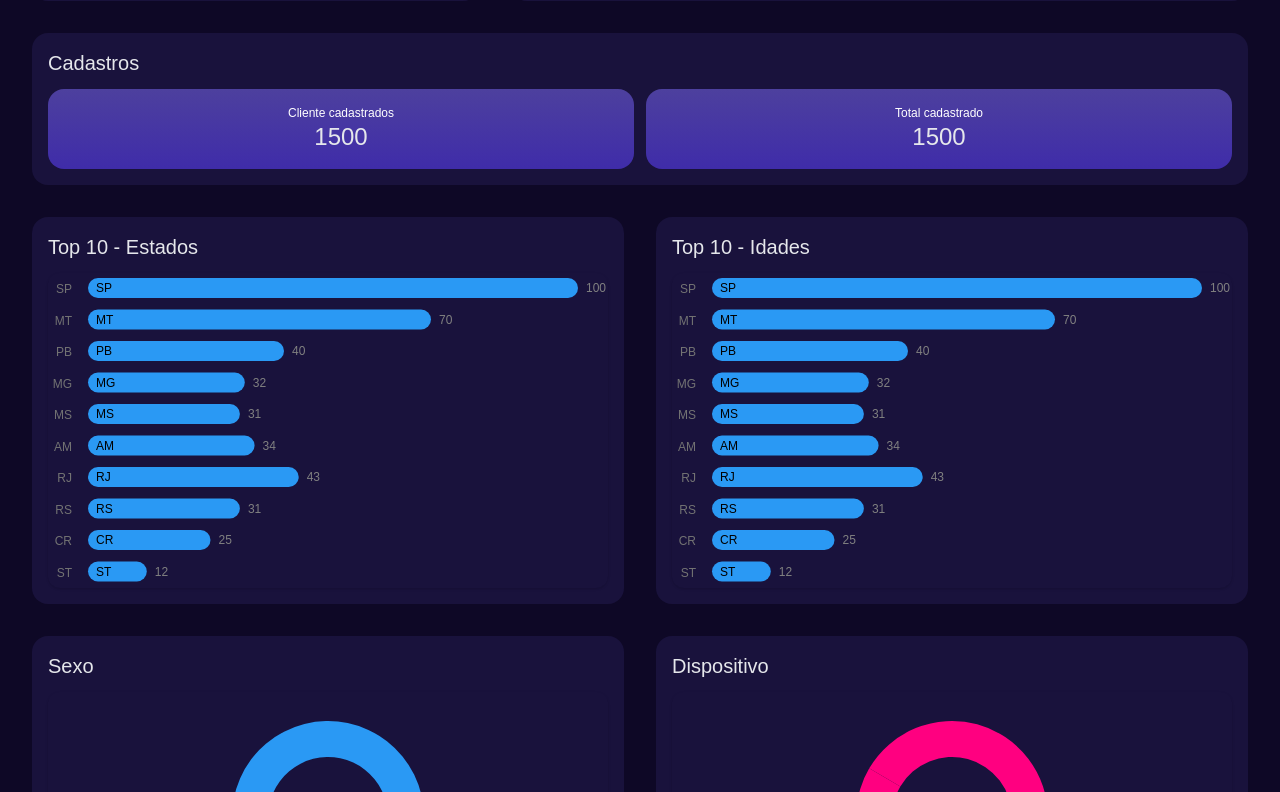
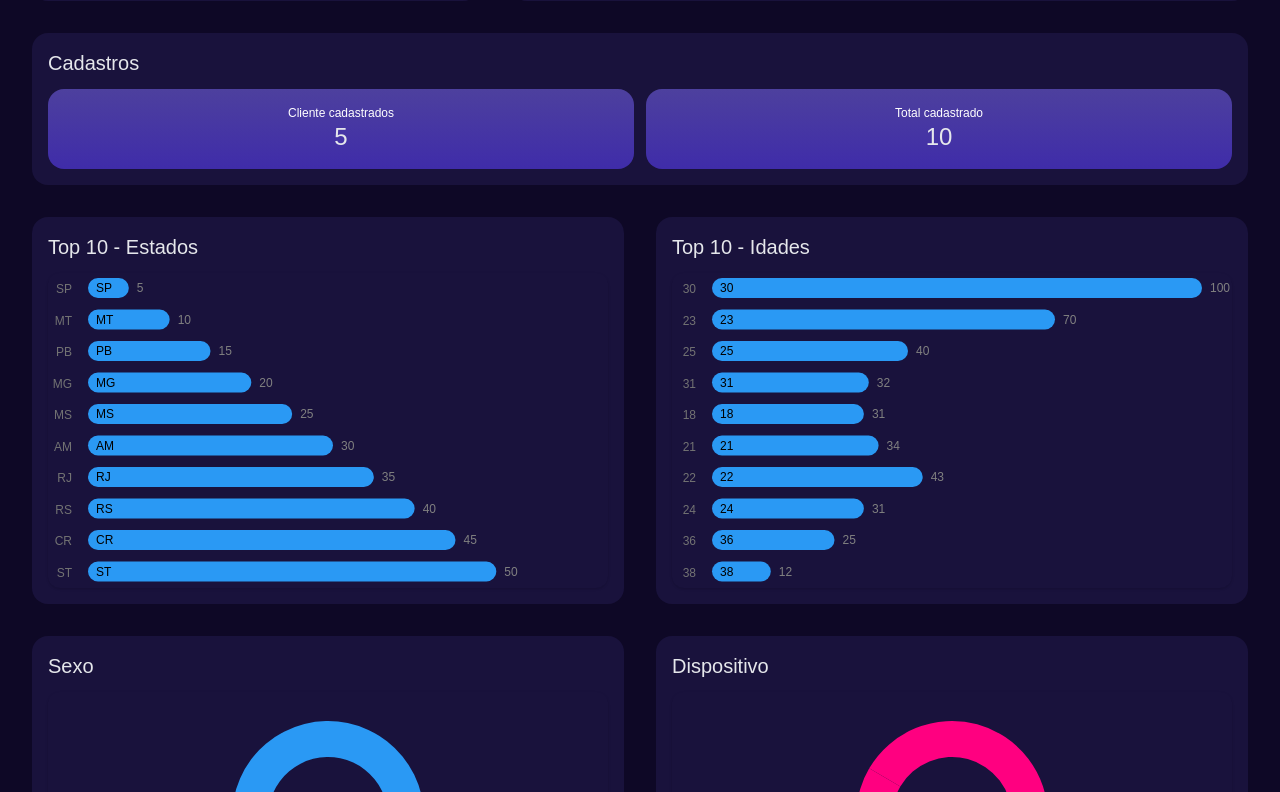
Before and after one commit to joaovrcosta/dashboard-ks, a Next.js app: page /dashboard in a window 1280 px wide. Shown: the part 1808-2600 px from the top of the page. Built offline with nearby package versions, Linux system fonts and the light colour scheme; data requests are answered from the project's data file.

Commit message:
feat: added charts data

```diff
--- a/app/_types/projectionTypes.ts
+++ b/app/_types/projectionTypes.ts
@@ -18,4 +18,17 @@ export type ProjectionData = {
     checkout: number;
     purchase: number;
   };
+  paymentType: {
+    credit: number;
+    debit: number;
+  };
+  registrations: {
+    customerRegistrations: number;
+    totalRegistrations: number;
+  };
+  top10States: any;
+  top10Ages: any;
+  gender: any;
+  devices: any;
+  os: any;
 };
--- a/components/Charts/devices-chart.tsx
+++ b/components/Charts/devices-chart.tsx
@@ -1,27 +1,15 @@
 "use client";
 
-import { TrendingUp } from "lucide-react";
 import { Pie, PieChart } from "recharts";
 
-import {
-  Card,
-  CardContent,
-  CardDescription,
-  CardFooter,
-  CardHeader,
-  CardTitle,
-} from "@/components/ui/card";
+import { Card, CardContent, CardFooter } from "@/components/ui/card";
 import {
   ChartConfig,
   ChartContainer,
   ChartTooltip,
   ChartTooltipContent,
 } from "@/components/ui/chart";
-const chartData = [
-  { browser: "chrome", visitors: 275, fill: "var(--color-chrome)" },
-  { browser: "safari", visitors: 200, fill: "var(--color-safari)" },
-  { browser: "firefox", visitors: 187, fill: "var(--color-firefox)" },
-];
+import { useDateStore } from "@/app/_stores/dateStore";
 
 const chartConfig = {
   visitors: {
@@ -42,6 +30,8 @@ const chartConfig = {
 } satisfies ChartConfig;
 
 export function DevicesChart() {
+  const { data } = useDateStore();
+
   return (
     <Card className="flex flex-col bg-transparent border-none">
       <CardContent className="flex-1 pb-0">
@@ -55,7 +45,7 @@ export function DevicesChart() {
               content={<ChartTooltipContent hideLabel />}
             />
             <Pie
-              data={chartData}
+              data={data[0]?.devices}
               dataKey="visitors"
               nameKey="browser"
               innerRadius={60}
--- a/components/Charts/gender-chart.tsx
+++ b/components/Charts/gender-chart.tsx
@@ -1,26 +1,15 @@
 "use client";
 
-import { TrendingUp } from "lucide-react";
 import { Pie, PieChart } from "recharts";
 
-import {
-  Card,
-  CardContent,
-  CardDescription,
-  CardFooter,
-  CardHeader,
-  CardTitle,
-} from "@/components/ui/card";
+import { Card, CardContent, CardFooter } from "@/components/ui/card";
 import {
   ChartConfig,
   ChartContainer,
   ChartTooltip,
   ChartTooltipContent,
 } from "@/components/ui/chart";
-const chartData = [
-  { browser: "chrome", visitors: 275, fill: "var(--color-chrome)" },
-  { browser: "safari", visitors: 200, fill: "var(--color-safari)" },
-];
+import { useDateStore } from "@/app/_stores/dateStore";
 
 const chartConfig = {
   male: {
@@ -37,6 +26,8 @@ const chartConfig = {
 } satisfies ChartConfig;
 
 export function GenderChart() {
+  const { data } = useDateStore();
+
   return (
     <Card className="flex flex-col bg-transparent border-none">
       <CardContent className="flex-1 pb-0">
@@ -50,7 +41,7 @@ export function GenderChart() {
               content={<ChartTooltipContent hideLabel />}
             />
             <Pie
-              data={chartData}
+              data={data[0]?.gender}
               dataKey="visitors"
               nameKey="browser"
               innerRadius={60}
--- a/components/Charts/multiple-chart.tsx
+++ b/components/Charts/multiple-chart.tsx
@@ -12,17 +12,6 @@ import {
 import { Card } from "../card";
 import { InfoCard } from "../info-card";
 import { useDateStore } from "@/app/_stores/dateStore";
-
-const chartData = [
-  { date: "xx/xx/xx", desktop: 24000, mobile: 12000, tablet: 6000 },
-  { date: "xx/xx/xx", desktop: 22000, mobile: 14000, tablet: 8000 },
-  { date: "xx/xx/xx", desktop: 26000, mobile: 13000, tablet: 7000 },
-  { date: "xx/xx/xx", desktop: 26000, mobile: 13000, tablet: 7000 },
-  { date: "xx/xx/xx", desktop: 24000, mobile: 12000, tablet: 6000 },
-  { date: "xx/xx/xx", desktop: 22000, mobile: 14000, tablet: 8000 },
-  { date: "xx/xx/xx", desktop: 26000, mobile: 13000, tablet: 7000 },
-  { date: "xx/xx/xx", desktop: 26000, mobile: 13000, tablet: 7000 },
-];
 
 export function MultipleChart() {
   const { data } = useDateStore();
--- a/components/Charts/os-chart.tsx
+++ b/components/Charts/os-chart.tsx
@@ -1,26 +1,15 @@
 "use client";
 
-import { TrendingUp } from "lucide-react";
 import { Bar, BarChart, LabelList, XAxis, YAxis } from "recharts";
 
-import {
-  Card,
-  CardContent,
-  CardDescription,
-  CardFooter,
-  CardHeader,
-  CardTitle,
-} from "@/components/ui/card";
+import { Card, CardContent } from "@/components/ui/card";
 import {
   ChartConfig,
   ChartContainer,
   ChartTooltip,
   ChartTooltipContent,
 } from "@/components/ui/chart";
-const chartData = [
-  { month: "January", desktop: 100 },
-  { month: "February", desktop: 150 },
-];
+import { useDateStore } from "@/app/_stores/dateStore";
 
 const chartConfig = {
   desktop: {
@@ -30,13 +19,15 @@ const chartConfig = {
 } satisfies ChartConfig;
 
 export function OSChart() {
+  const { data } = useDateStore();
+
   return (
     <Card className="bg-transparent border-none p-0">
       <CardContent>
         <ChartContainer config={chartConfig} className="max-h-[120px] w-full">
           <BarChart
             accessibilityLayer
-            data={chartData}
+            data={data[0]?.os}
             layout="vertical"
             barSize={20}
             margin={{
--- a/components/Charts/payment-type.tsx
+++ b/components/Charts/payment-type.tsx
@@ -17,10 +17,7 @@ import {
   ChartTooltip,
   ChartTooltipContent,
 } from "@/components/ui/chart";
-const chartData = [
-  { month: "January", desktop: 100 },
-  { month: "February", desktop: 150 },
-];
+import { useDateStore } from "@/app/_stores/dateStore";
 
 const chartConfig = {
   desktop: {
@@ -30,13 +27,15 @@ const chartConfig = {
 } satisfies ChartConfig;
 
 export function PaymentTypeChart() {
+  const { data } = useDateStore();
+
   return (
     <Card className="bg-transparent border-none p-0">
       <CardContent>
         <ChartContainer config={chartConfig} className="max-h-[120px] w-full">
           <BarChart
             accessibilityLayer
-            data={chartData}
+            data={data[0]?.paymentType}
             layout="vertical"
             barSize={20}
             margin={{
--- a/components/Charts/top-10-ages.tsx
+++ b/components/Charts/top-10-ages.tsx
@@ -1,34 +1,15 @@
 "use client";
 
-import { TrendingUp } from "lucide-react";
 import { Bar, BarChart, LabelList, XAxis, YAxis } from "recharts";
 
-import {
-  Card,
-  CardContent,
-  CardDescription,
-  CardFooter,
-  CardHeader,
-  CardTitle,
-} from "@/components/ui/card";
+import { Card, CardContent } from "@/components/ui/card";
 import {
   ChartConfig,
   ChartContainer,
   ChartTooltip,
   ChartTooltipContent,
 } from "@/components/ui/chart";
-const chartData = [
-  { month: "SP", desktop: 100 },
-  { month: "MT", desktop: 70 },
-  { month: "PB", desktop: 40 },
-  { month: "MG", desktop: 32 },
-  { month: "MS", desktop: 31 },
-  { month: "AM", desktop: 34 },
-  { month: "RJ", desktop: 43 },
-  { month: "RS", desktop: 31 },
-  { month: "CR", desktop: 25 },
-  { month: "ST", desktop: 12 },
-];
+import { useDateStore } from "@/app/_stores/dateStore";
 
 const chartConfig = {
   desktop: {
@@ -38,13 +19,15 @@ const chartConfig = {
 } satisfies ChartConfig;
 
 export function Top10Ages() {
+  const { data } = useDateStore();
+
   return (
     <Card className="bg-transparent border-none p-0">
       <CardContent>
         <ChartContainer config={chartConfig}>
           <BarChart
             accessibilityLayer
-            data={chartData}
+            data={data[0]?.top10Ages}
             layout="vertical"
             barSize={20}
             margin={{
--- a/components/Charts/top-10-states.tsx
+++ b/components/Charts/top-10-states.tsx
@@ -9,18 +9,7 @@ import {
   ChartTooltip,
   ChartTooltipContent,
 } from "@/components/ui/chart";
-const chartData = [
-  { month: "SP", desktop: 100 },
-  { month: "MT", desktop: 70 },
-  { month: "PB", desktop: 40 },
-  { month: "MG", desktop: 32 },
-  { month: "MS", desktop: 31 },
-  { month: "AM", desktop: 34 },
-  { month: "RJ", desktop: 43 },
-  { month: "RS", desktop: 31 },
-  { month: "CR", desktop: 25 },
-  { month: "ST", desktop: 12 },
-];
+import { useDateStore } from "@/app/_stores/dateStore";
 
 const chartConfig = {
   desktop: {
@@ -30,13 +19,15 @@ const chartConfig = {
 } satisfies ChartConfig;
 
 export function Top10States() {
+  const { data } = useDateStore();
+
   return (
     <Card className="bg-transparent border-none p-0">
       <CardContent>
         <ChartContainer config={chartConfig}>
           <BarChart
             accessibilityLayer
-            data={chartData}
+            data={data[0]?.top10States}
             layout="vertical"
             barSize={20}
             margin={{
--- a/components/registers-item.tsx
+++ b/components/registers-item.tsx
@@ -1,14 +1,27 @@
+import { useDateStore } from "@/app/_stores/dateStore";
 import { DashboardCard } from "./dashboard-card";
 
 export function RegisterItems() {
+  const { data } = useDateStore();
+
   return (
     <div className="flex space-x-3">
       <DashboardCard
-        titles={[{ label: "Cliente cadastrados", value: "1500" }]}
+        titles={[
+          {
+            label: "Cliente cadastrados",
+            value: data[0]?.registrations.customerRegistrations,
+          },
+        ]}
         className="bg-card-gradient rounded-2xl w-[70%]"
       ></DashboardCard>
       <DashboardCard
-        titles={[{ label: "Total cadastrado", value: "1500" }]}
+        titles={[
+          {
+            label: "Total cadastrado",
+            value: data[0]?.registrations.totalRegistrations,
+          },
+        ]}
         className="bg-card-gradient rounded-2xl w-[70%]"
       ></DashboardCard>
     </div>
--- a/db.json
+++ b/db.json
@@ -68,7 +68,61 @@
         "addCart": 32,
         "checkout": 28,
         "purchase": 2
-      }
+      },
+      "paymentType": [
+        { "month": "Debit", "desktop": 100 },
+        { "month": "Credit", "desktop": 150 }
+      ],
+      "registrations": {
+        "customerRegistrations": 5,
+        "totalRegistrations": 10
+      },
+      "top10States": [
+        { "month": "SP", "desktop": 5 },
+        { "month": "MT", "desktop": 10 },
+        { "month": "PB", "desktop": 15 },
+        { "month": "MG", "desktop": 20 },
+        { "month": "MS", "desktop": 25 },
+        { "month": "AM", "desktop": 30 },
+        { "month": "RJ", "desktop": 35 },
+        { "month": "RS", "desktop": 40 },
+        { "month": "CR", "desktop": 45 },
+        { "month": "ST", "desktop": 50 }
+      ],
+      "top10Ages": [
+        { "month": "30", "desktop": 100 },
+        { "month": "23", "desktop": 70 },
+        { "month": "25", "desktop": 40 },
+        { "month": "31", "desktop": 32 },
+        { "month": "18", "desktop": 31 },
+        { "month": "21", "desktop": 34 },
+        { "month": "22", "desktop": 43 },
+        { "month": "24", "desktop": 31 },
+        { "month": "36", "desktop": 25 },
+        { "month": "38", "desktop": 12 }
+      ],
+
+      "gender": [
+        { "browser": "Homens", "visitors": 275, "fill": "var(--color-chrome)" },
+        {
+          "browser": "Mulheres",
+          "visitors": 200,
+          "fill": "var(--color-safari)"
+        }
+      ],
+      "devices": [
+        { "browser": "Mobile", "visitors": 275, "fill": "var(--color-chrome)" },
+        { "browser": "Mobile", "visitors": 200, "fill": "var(--color-safari)" },
+        {
+          "browser": "Mobile",
+          "visitors": 187,
+          "fill": "var(--color-firefox)"
+        }
+      ],
+      "os": [
+        { "month": "Android", "desktop": 100 },
+        { "month": "IOS", "desktop": 150 }
+      ]
     },
     {
       "id": 2,
@@ -138,7 +192,56 @@
         "addCart": 30,
         "checkout": 20,
         "purchase": 10
-      }
+      },
+      "paymentType": [
+        { "month": "Debit", "desktop": 350 },
+        { "month": "Credit", "desktop": 300 }
+      ],
+      "registrations": {
+        "customerRegistrations": 10,
+        "totalRegistrations": 15
+      },
+      "top10States": [
+        { "month": "SP", "desktop": 10 },
+        { "month": "MT", "desktop": 18 },
+        { "month": "PB", "desktop": 24 },
+        { "month": "MG", "desktop": 28 },
+        { "month": "MS", "desktop": 100 },
+        { "month": "AM", "desktop": 68 },
+        { "month": "RJ", "desktop": 27 },
+        { "month": "RS", "desktop": 83 },
+        { "month": "CR", "desktop": 99 },
+        { "month": "ST", "desktop": 34 }
+      ],
+      "top10Ages": [
+        { "month": "30", "desktop": 100 },
+        { "month": "23", "desktop": 70 },
+        { "month": "25", "desktop": 40 },
+        { "month": "31", "desktop": 32 },
+        { "month": "18", "desktop": 31 },
+        { "month": "21", "desktop": 34 },
+        { "month": "22", "desktop": 43 },
+        { "month": "24", "desktop": 31 },
+        { "month": "36", "desktop": 25 },
+        { "month": "38", "desktop": 12 }
+      ],
+      "gender": [
+        { "browser": "womens", "visitors": 275, "fill": "var(--color-chrome)" },
+        { "browser": "mens", "visitors": 200, "fill": "var(--color-safari)" }
+      ],
+      "devices": [
+        { "browser": "chrome", "visitors": 275, "fill": "var(--color-chrome)" },
+        { "browser": "safari", "visitors": 200, "fill": "var(--color-safari)" },
+        {
+          "browser": "firefox",
+          "visitors": 187,
+          "fill": "var(--color-firefox)"
+        }
+      ],
+      "os": [
+        { "month": "Android", "desktop": 150 },
+        { "month": "IOS", "desktop": 200 }
+      ]
     },
     {
       "id": 3,
@@ -208,7 +311,56 @@
         "addCart": 30,
         "checkout": 20,
         "purchase": 10
-      }
+      },
+      "paymentType": [
+        { "month": "Debit", "desktop": 400 },
+        { "month": "Credit", "desktop": 350 }
+      ],
+      "registrations": {
+        "customerRegistrations": 15,
+        "totalRegistrations": 20
+      },
+      "top10States": [
+        { "month": "SP", "desktop": 100 },
+        { "month": "MT", "desktop": 70 },
+        { "month": "PB", "desktop": 40 },
+        { "month": "MG", "desktop": 32 },
+        { "month": "MS", "desktop": 31 },
+        { "month": "AM", "desktop": 34 },
+        { "month": "RJ", "desktop": 43 },
+        { "month": "RS", "desktop": 31 },
+        { "month": "CR", "desktop": 25 },
+        { "month": "ST", "desktop": 12 }
+      ],
+      "top10Ages": [
+        { "month": "30", "desktop": 100 },
+        { "month": "23", "desktop": 70 },
+        { "month": "25", "desktop": 40 },
+        { "month": "31", "desktop": 32 },
+        { "month": "18", "desktop": 31 },
+        { "month": "21", "desktop": 34 },
+        { "month": "22", "desktop": 43 },
+        { "month": "24", "desktop": 31 },
+        { "month": "36", "desktop": 25 },
+        { "month": "38", "desktop": 12 }
+      ],
+      "gender": [
+        { "browser": "womens", "visitors": 275, "fill": "var(--color-chrome)" },
+        { "browser": "mens", "visitors": 200, "fill": "var(--color-safari)" }
+      ],
+      "devices": [
+        { "browser": "chrome", "visitors": 275, "fill": "var(--color-chrome)" },
+        { "browser": "safari", "visitors": 200, "fill": "var(--color-safari)" },
+        {
+          "browser": "firefox",
+          "visitors": 187,
+          "fill": "var(--color-firefox)"
+        }
+      ],
+      "os": [
+        { "month": "Android", "desktop": 200 },
+        { "month": "IOS", "desktop": 250 }
+      ]
     },
     {
       "id": 4,
@@ -278,7 +430,56 @@
         "addCart": 30,
         "checkout": 20,
         "purchase": 10
-      }
+      },
+      "paymentType": [
+        { "month": "Debit", "desktop": 500 },
+        { "month": "Credit", "desktop": 450 }
+      ],
+      "registrations": {
+        "customerRegistrations": 20,
+        "totalRegistrations": 25
+      },
+      "top10States": [
+        { "month": "SP", "desktop": 25 },
+        { "month": "MT", "desktop": 74 },
+        { "month": "PB", "desktop": 123 },
+        { "month": "MG", "desktop": 84 },
+        { "month": "MS", "desktop": 11 },
+        { "month": "AM", "desktop": 89 },
+        { "month": "RJ", "desktop": 47 },
+        { "month": "RS", "desktop": 12 },
+        { "month": "CR", "desktop": 37 },
+        { "month": "ST", "desktop": 12 }
+      ],
+      "top10Ages": [
+        { "month": "30", "desktop": 100 },
+        { "month": "23", "desktop": 70 },
+        { "month": "25", "desktop": 40 },
+        { "month": "31", "desktop": 32 },
+        { "month": "18", "desktop": 31 },
+        { "month": "21", "desktop": 34 },
+        { "month": "22", "desktop": 43 },
+        { "month": "24", "desktop": 31 },
+        { "month": "36", "desktop": 25 },
+        { "month": "38", "desktop": 12 }
+      ],
+      "gender": [
+        { "browser": "womens", "visitors": 275, "fill": "var(--color-chrome)" },
+        { "browser": "mens", "visitors": 200, "fill": "var(--color-safari)" }
+      ],
+      "devices": [
+        { "browser": "chrome", "visitors": 275, "fill": "var(--color-chrome)" },
+        { "browser": "safari", "visitors": 200, "fill": "var(--color-safari)" },
+        {
+          "browser": "firefox",
+          "visitors": 187,
+          "fill": "var(--color-firefox)"
+        }
+      ],
+      "os": [
+        { "month": "Android", "desktop": 250 },
+        { "month": "IOS", "desktop": 300 }
+      ]
     }
   ]
 }
```
